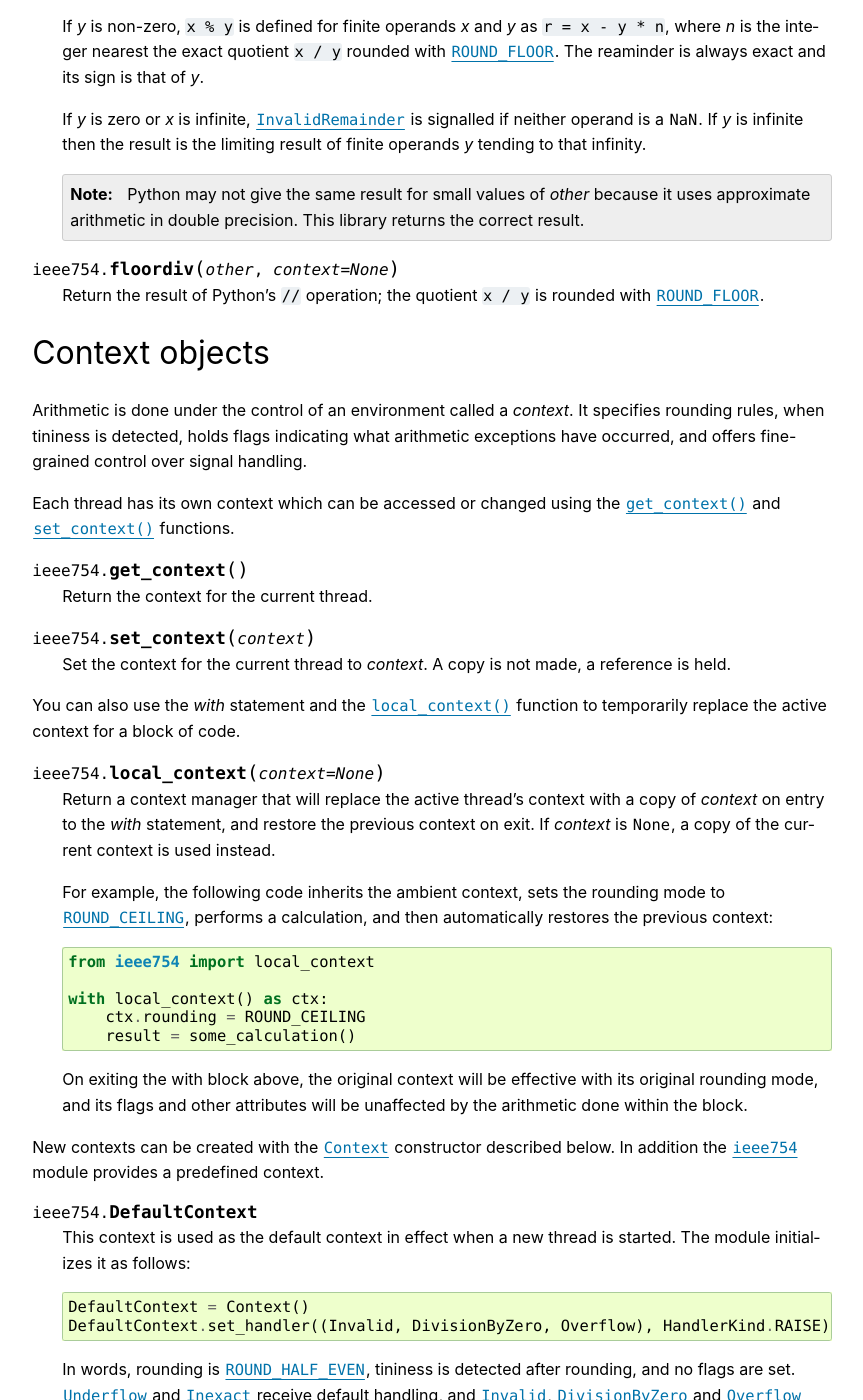
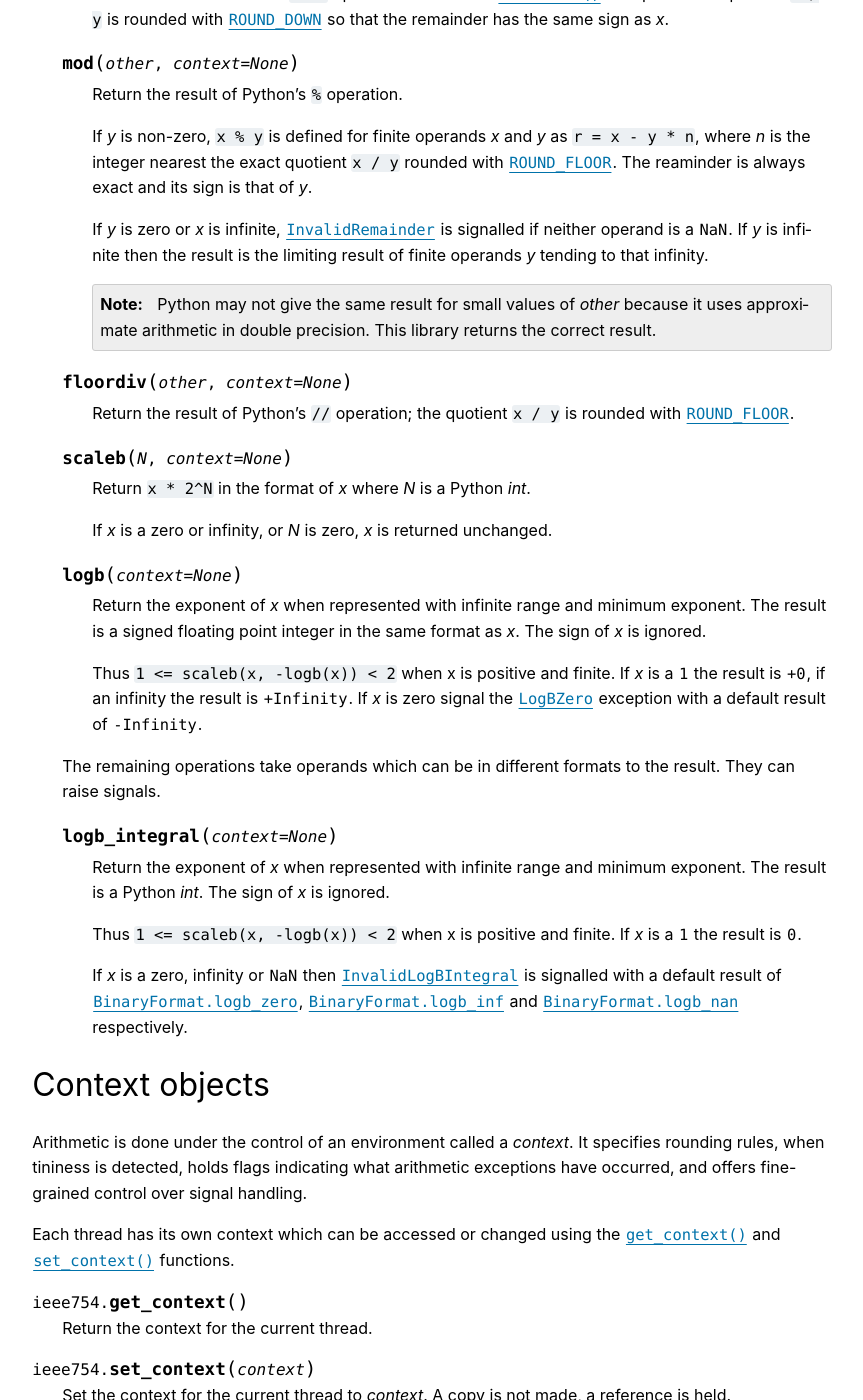
Before and after one commit to kyuupichan/ieee754, a Sphinx documentation site: the page built from docs/ieee754.rst, in a window 1280 px wide and 1400 px high, scrolled down 8791 px. Shown: the whole window, without its empty margins (3-866 px from the left). Built offline with Sphinx 7.4.7, drawn with Linux system fonts in a browser that asks for light colours; the version number could not be read and is left out; some of the changed text lies outside the part shown.

Commit message:
Document scaleb, logb, logb_integral

```diff
--- a/docs/ieee754.rst
+++ b/docs/ieee754.rst
@@ -345,160 +345,189 @@ instance with any other numeric type.
 Unless noted otherwise :const:`NaN` operands are propagated as descibed in the section
 `NaN propagation`_.
 
-Quiet Operations
-----------------
+.. class:: Binary
 
-The following operations are *quiet* - they do not raise signals and no context affects or
-is affected by them.  If the result is a floating point number it has the same format as
-the argument.
+  The following operations are *quiet* - they do not raise signals and no context affects
+  or is affected by them.  If the result is a floating point number it has the same format
+  as the argument.
 
-.. method:: number_class()
+  .. method:: number_class()
 
-   Return a string describing the *class* of the operand, which is one of the following
-   ten strings:
+     Return a string describing the *class* of the operand, which is one of the following
+     ten strings:
 
-      * ``"-Infinity"`` when the operand is negative infinity.
-      * ``"-Normal"`` when the operand is a negative normal number.
-      * ``"-Subnormal"`` when the operand is negative and subnormal.
-      * ``"-Zero"`` when the operand is negative zero.
-      * ``"+Zero"`` when the operand is positive zero.
-      * ``"+Subnormal"`` when the operand is positive and subnormal.
-      * ``"+Normal"`` when the operand is a positive normal number.
-      * ``"+Infinity"`` when the operand is positive infinity.
-      * ``"NaN"`` when the operand is a quiet NaN (Not a Number).
-      * ``"sNaN"`` when the operand is a signalling NaN.
+       * ``"-Infinity"`` when the operand is negative infinity.
+       * ``"-Normal"`` when the operand is a negative normal number.
+       * ``"-Subnormal"`` when the operand is negative and subnormal.
+       * ``"-Zero"`` when the operand is negative zero.
+       * ``"+Zero"`` when the operand is positive zero.
+       * ``"+Subnormal"`` when the operand is positive and subnormal.
+       * ``"+Normal"`` when the operand is a positive normal number.
+       * ``"+Infinity"`` when the operand is positive infinity.
+       * ``"NaN"`` when the operand is a quiet NaN (Not a Number).
+       * ``"sNaN"`` when the operand is a signalling NaN.
 
-.. method:: is_negative()
+  .. method:: is_negative()
 
-   Return :const:`True` if the sign bit is set (including for :const:`NaN` values).
+     Return :const:`True` if the sign bit is set (including for :const:`NaN` values).
 
-.. method:: is_zero()
+  .. method:: is_zero()
 
-   Return :const:`True` if the value is a zero of either sign.
+     Return :const:`True` if the value is a zero of either sign.
 
-.. method:: is_subnormal()
+  .. method:: is_subnormal()
 
-   Return :const:`True` if the value is subnormal.
+     Return :const:`True` if the value is subnormal.
 
-.. method:: is_normal()
+  .. method:: is_normal()
 
-   Return :const:`True` if the value is finite, non-zero and not subnormal.
+     Return :const:`True` if the value is finite, non-zero and not subnormal.
 
-.. method:: is_finite()
+  .. method:: is_finite()
 
-   Return :const:`True` if the value is finite.  A finite number is precisely one of zero,
-   subnormal or normal.
+     Return :const:`True` if the value is finite.  A finite number is precisely one of
+     zero, subnormal or normal.
 
-.. method:: is_finite_non_zero()
+  .. method:: is_finite_non_zero()
 
-   Return :const:`True` if the value is subnormal or normal.
+     Return :const:`True` if the value is subnormal or normal.
 
-.. method:: is_infinite()
+  .. method:: is_infinite()
 
-   Return :const:`True` if the value is an :const:`Infinity` of either sign.
+     Return :const:`True` if the value is an :const:`Infinity` of either sign.
 
-.. method:: is_nan()
+  .. method:: is_nan()
 
-   Return :const:`True` if the value is a quiet or signalling :const:`NaN`.
+     Return :const:`True` if the value is a quiet or signalling :const:`NaN`.
 
-.. method:: is_qnan()
+  .. method:: is_qnan()
 
-   Return :const:`True` if the value is a quiet :const:`NaN`.
+     Return :const:`True` if the value is a quiet :const:`NaN`.
 
-.. method:: is_snan()
+  .. method:: is_snan()
 
-   Return :const:`True` if the value is a signalling :const:`NaN`.
+     Return :const:`True` if the value is a signalling :const:`NaN`.
 
-.. method:: is_canonical()
+  .. method:: is_canonical()
 
-   Return :const:`True`.
+     Return :const:`True`.
 
-.. method:: radix()
+  .. method:: radix()
 
-   Return :const:`2`.
+     Return :const:`2`.
 
-.. method:: set_sign(sign)
+  .. method:: set_sign(sign)
 
-   Return this value with the given sign (including for :const:`NaN` values).
+     Return this value with the given sign (including for :const:`NaN` values).
 
-.. method:: abs_quiet()
+  .. method:: abs_quiet()
 
-   Return this value with sign :const:`False` (including for :const:`NaN` values).
+     Return this value with sign :const:`False` (including for :const:`NaN` values).
 
-.. method:: negate_quiet()
+  .. method:: negate_quiet()
 
-   Return this value with the opposite sign (including for :const:`NaN` values).
+     Return this value with the opposite sign (including for :const:`NaN` values).
 
-.. method:: pack(endianness=None)
+  .. method:: pack(endianness=None)
 
-   Encode the three parts of the floating point value as a byte string.  *endiannness* is
-   the byte order of the encoding; valid values are 'little', 'big' and :const:`None`
-   which will use the native endianness of the host machine.
+     Encode the three parts of the floating point value as a byte string.  *endiannness*
+     is the byte order of the encoding; valid values are 'little', 'big' and :const:`None`
+     which will use the native endianness of the host machine.
 
-.. method:: nan_payload()
+  .. method:: nan_payload()
 
-   Return the payload of a :const:`NaN` as a Python `int`.  If the argument is not a
-   :const:`NaN` raise a :exc:`RuntimeError`.
+     Return the payload of a :const:`NaN` as a Python `int`.  If the argument is not a
+     :const:`NaN` raise a :exc:`RuntimeError`.
 
-.. method:: payload()
+  .. method:: payload()
 
-   Return the payload of a :const:`NaN` as a non-negative floating point integer; if the
-   argument is not a :const:`NaN` return :const:`-1`.
+     Return the payload of a :const:`NaN` as a non-negative floating point integer; if the
+     argument is not a :const:`NaN` return :const:`-1`.
 
-.. method:: set_payload()
+  .. method:: set_payload()
 
-   Return a quiet :const:`NaN` with the argument as the payload provided it is an in-range
-   floating point integer, otherwise return :const:`+0`.
+     Return a quiet :const:`NaN` with the argument as the payload provided it is an in-range
+     floating point integer, otherwise return :const:`+0`.
 
-.. method:: set_payload_signalling()
+  .. method:: set_payload_signalling()
 
-   Return a signalling :const:`NaN` with the argument as the payload provided it is an
-   in-range floating point integer, otherwise return :const:`+0`.
+     Return a signalling :const:`NaN` with the argument as the payload provided it is an
+     in-range floating point integer, otherwise return :const:`+0`.
 
+  These operations are *homogenous*; they take operands of a single format and return a
+  result in that format.  They can raise signals.
 
-Homogenous Operations
----------------------
+  .. method:: remainder(other, context=None)
 
-These operations takes operands of a single format and return a result in that format.
+     Return the the IEEE-754 remainder when divided by other.
 
-.. method:: remainder(other, context=None)
+     If `y` is non-zero, the remainder is defined for finite operands `x` and `y` as ``r =
+     x - y * n``, where `n` is the integer nearest the exact quotient ``x / y`` rounded
+     with :const:`ROUND_HALF_EVEN`.  The result is always exact, and if `r` is zero its
+     sign shall be that of `x`.
 
-   Return the the IEEE-754 remainder when divided by other.
+     If `y` is zero or `x` is infinite, :exc:`InvalidRemainder` is signalled if neither
+     operand is a :const:`NaN`.  If `y` is infinite then the result is `x` if it is
+     finite.
 
-   If `y` is non-zero, the remainder is defined for finite operands `x` and `y` as ``r =
-   x - y * n``, where `n` is the integer nearest the exact quotient ``x / y`` rounded with
-   :const:`ROUND_HALF_EVEN`.  The result is always exact, and if `r` is zero its sign
-   shall be that of `x`.
+  .. method:: fmod(other, context=None)
 
-   If `y` is zero or `x` is infinite, :exc:`InvalidRemainder` is signalled if neither
-   operand is a :const:`NaN`.  If `y` is infinite then the result is `x` if it is finite.
+     Return the result of C99's ``fmod`` operation.  This is like :meth:`remainder` except
+     that the quotient ``x / y`` is rounded with :const:`ROUND_DOWN` so that the remainder
+     has the same sign as `x`.
 
-.. method:: fmod(other, context=None)
+  .. method:: mod(other, context=None)
 
-   Return the result of C99's ``fmod`` operation.  This is like :meth:`remainder` except
-   that the quotient ``x / y`` is rounded with :const:`ROUND_DOWN` so that the remainder
-   has the same sign as `x`.
+     Return the result of Python's ``%`` operation.
 
-.. method:: mod(other, context=None)
+     If `y` is non-zero, ``x % y`` is defined for finite operands `x` and `y` as ``r = x -
+     y * n``, where `n` is the integer nearest the exact quotient ``x / y`` rounded with
+     :const:`ROUND_FLOOR`.  The reaminder is always exact and its sign is that of `y`.
 
-   Return the result of Python's ``%`` operation.
+     If `y` is zero or `x` is infinite, :exc:`InvalidRemainder` is signalled if neither
+     operand is a :const:`NaN`.  If `y` is infinite then the result is the limiting result
+     of finite operands `y` tending to that infinity.
 
-   If `y` is non-zero, ``x % y`` is defined for finite operands `x` and `y` as ``r = x -
-   y * n``, where `n` is the integer nearest the exact quotient ``x / y`` rounded with
-   :const:`ROUND_FLOOR`.  The reaminder is always exact and its sign is that of `y`.
+     .. note:: Python may not give the same result for small values of *other* because it
+               uses approximate arithmetic in double precision.  This library returns the
+               correct result.
 
-   If `y` is zero or `x` is infinite, :exc:`InvalidRemainder` is signalled if neither
-   operand is a :const:`NaN`.  If `y` is infinite then the result is the limiting result
-   of finite operands `y` tending to that infinity.
+  .. method:: floordiv(other, context=None)
 
-   .. note:: Python may not give the same result for small values of *other* because it
-             uses approximate arithmetic in double precision.  This library returns the
-             correct result.
+     Return the result of Python's ``//`` operation; the quotient ``x / y`` is rounded
+     with :const:`ROUND_FLOOR`.
 
-.. method:: floordiv(other, context=None)
+  .. method:: scaleb(N, context=None)
 
-   Return the result of Python's ``//`` operation; the quotient ``x / y`` is rounded with
-   :const:`ROUND_FLOOR`.
+     Return ``x * 2^N`` in the format of `x` where *N* is a Python `int`.
+
+     If `x` is a zero or infinity, or *N* is zero, `x` is returned unchanged.
+
+  .. method:: logb(context=None)
+
+     Return the exponent of `x` when represented with infinite range and minimum exponent.
+     The result is a signed floating point integer in the same format as `x`.  The sign of
+     `x` is ignored.
+
+     Thus ``1 <= scaleb(x, -logb(x)) < 2`` when x is positive and finite.  If `x` is a
+     :const:`1` the result is :const:`+0`, if an infinity the result is
+     :const:`+Infinity`.  If `x` is zero signal the :exc:`LogBZero` exception with a
+     default result of :const:`-Infinity`.
+
+  The remaining operations take operands which can be in different formats to the result.
+  They can raise signals.
+
+  .. method:: logb_integral(context=None)
+
+     Return the exponent of `x` when represented with infinite range and minimum exponent.
+     The result is a Python `int`.  The sign of `x` is ignored.
+
+     Thus ``1 <= scaleb(x, -logb(x)) < 2`` when x is positive and finite.  If `x` is a
+     :const:`1` the result is :const:`0`.
+
+     If `x` is a zero, infinity or :const:`NaN` then :exc:`InvalidLogBIntegral` is
+     signalled with a default result of :attr:`BinaryFormat.logb_zero`,
+     :attr:`BinaryFormat.logb_inf` and :attr:`BinaryFormat.logb_nan` respectively.
 
 
 Context objects
```
Also changed, not shown: 1 other file.
